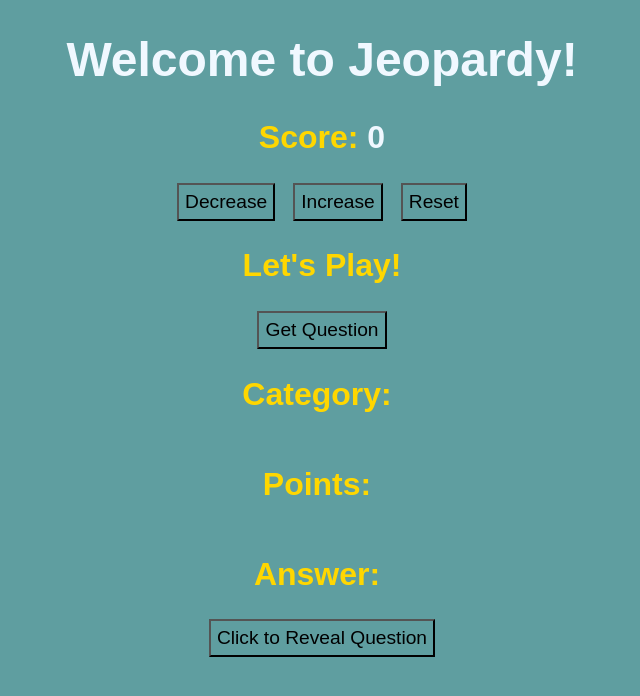
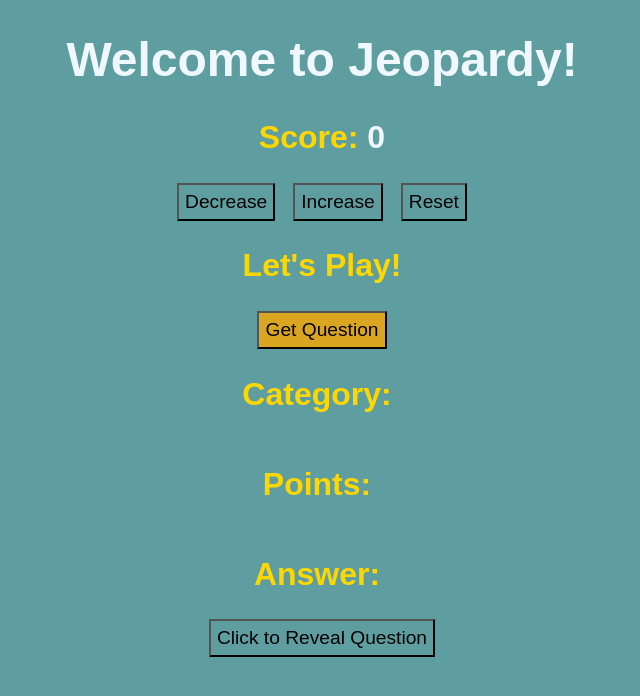
Before and after one commit to lucas9121/Jeopardy, a React (Create React App) app: page / in a window 1280 px wide. Shown: the top 696 px of the page, without its empty margins (318-958 px from the left). Built offline with nearby package versions, Linux system fonts and the light colour scheme.

Commit message:
building GetQuestion

```diff
--- a/src/components/GetQuestionBtn.js
+++ b/src/components/GetQuestionBtn.js
@@ -2,7 +2,7 @@ export default function getQuestionBtn ({question, setShow}) {
     return (
         <div id="question-btn-div">
             <h2 className="h2">Let's Play!</h2>
-            <button className="question-btn"
+            <button style={{backgroundColor: 'goldenrod'}}
             onClick={(e) => {
                 question()
                 setShow(false)
```
